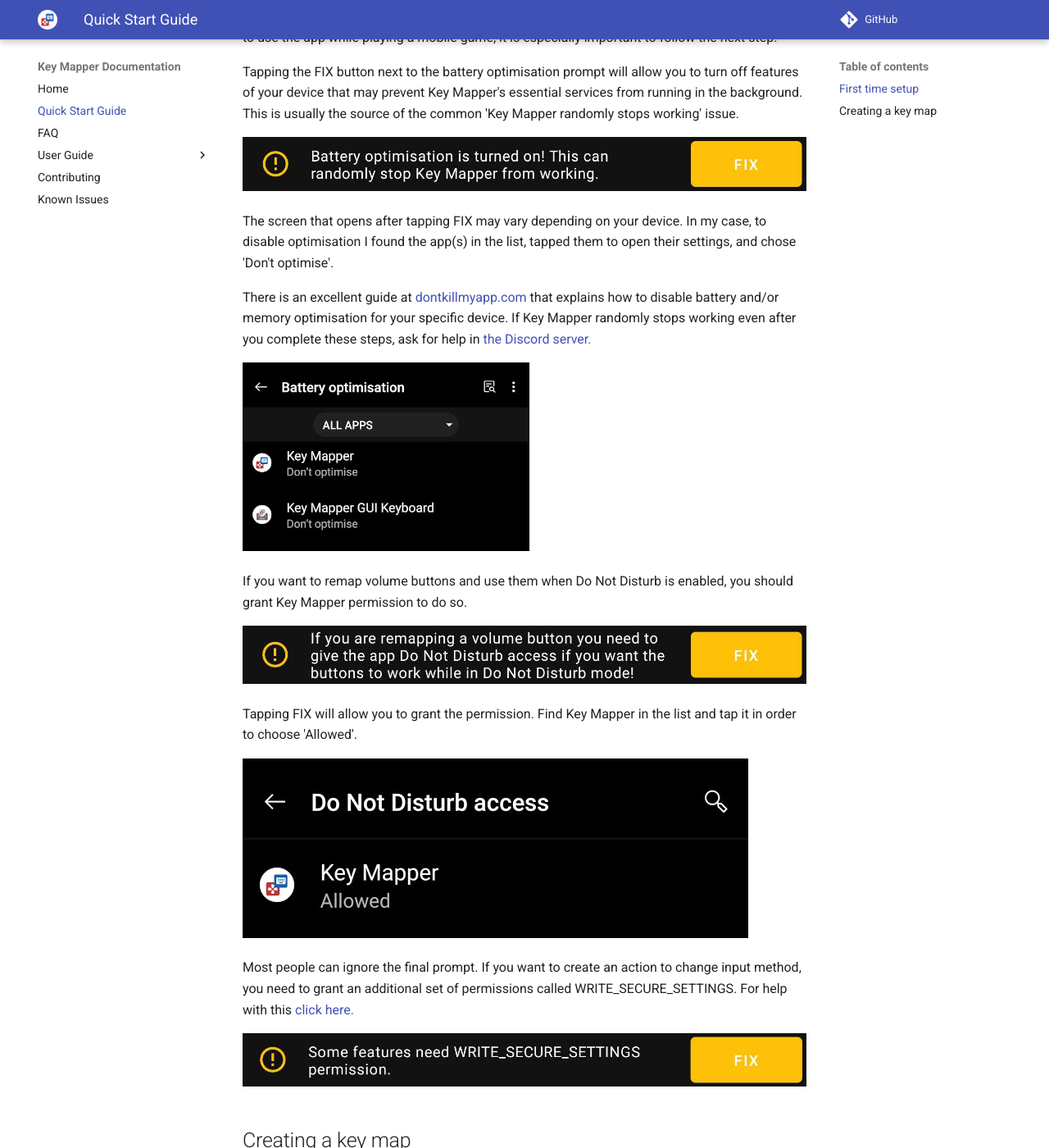
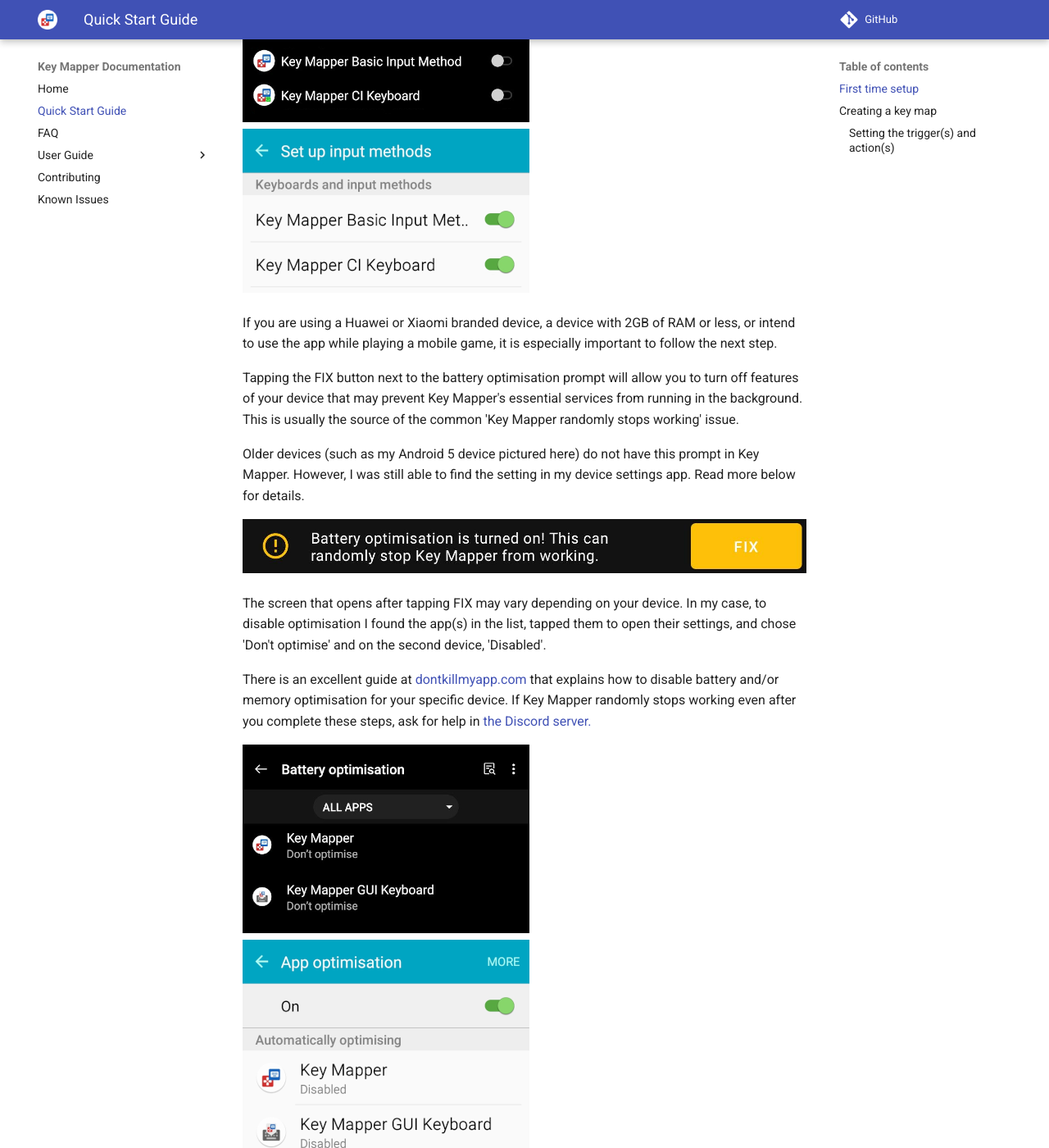
Before and after one commit to keymapperorg/KeyMapper, an MkDocs documentation site: the page built from docs/quick-start.md, in a window 1280 px wide and 1400 px high, scrolled down 2033 px. Shown: the whole window at 82% size. Built offline with MkDocs 1.6.1 and Material for MkDocs 9.7.7, drawn with Linux system fonts in a browser that asks for light colours; comment, search, counter and statistics services are not loaded; some of the changed text lies outside the part shown.

Commit message:
website: added some light mode screenshots and started actions section

```diff
--- a/docs/quick-start.md
+++ b/docs/quick-start.md
@@ -5,8 +5,8 @@
 
 Where screenshots are necessary, this guide uses two devices to demonstrate.
 
-1. OnePlus 7 Pro, Android 11, Dark Theme, high resolution/dpi screen/1440p 16:9
-2. Samsung J3, Android 8, Light Theme, typical resolution/dpi screen/720p 16:9
+1. OnePlus 7 Pro, Android 10, Dark theme, 1440p, tiny font size
+2. Samsung J3 6, Android 5, Light theme, 720p, normal font size
 
 App interface pictured: `keymapper-2.3.0-alpha-ci.709`
 
@@ -17,7 +17,7 @@
 When you open Key Mapper, you will be presented with this screen.
 This screen is referred to as the *Key Mapper home screen*.
 
-![](images/hg-home-empty.png)
+![](images/hg-home-empty.png) ![](images/hg-home-empty-light.png)
 
 Tapping the FIX button next to the accessibility service prompt will allow you to grant Key Mapper permission to run its accessibility service. You must do this for the app to work at all.
 
@@ -25,7 +25,7 @@
 
 You can then tap Key Mapper in your list of available services. There may be many others on this screen and your interface may be slightly different. If nothing happens when you tap FIX, or if you can't enable the service, see [this page](#) or ask for help in the [Discord server](http://keymapper.club).
 
-![](images/hg-settings-services.png)
+![](images/hg-settings-services.png) ![](images/hg-settings-services-light.png)
 
 Tapping the FIX button next to the input method prompt will allow you to enable a Key Mapper compatible keyboard. If you want to perform actions like pressing keyboard keys or entering text you must enable this.
 
@@ -35,21 +35,23 @@
 
 If you want an on-screen keyboard to be available while using Key Mapper, you need to install "Key Mapper GUI Keyboard". It is available on the [Google Play Store](http://gui.keymapper.club), [F-Droid](https://www.f-droid.org/en/packages/io.github.sds100.keymapper.inputmethod.latin/) and [GitHub](https://github.com/sds100/KeyMapperKeyboard/releases).
 
-![](images/hg-settings-input-method.png)
+![](images/hg-settings-input-method.png) ![](images/hg-settings-input-method-light.png)
 
 If you are using a Huawei or Xiaomi branded device, a device with 2GB of RAM or less, or intend to use the app while playing a mobile game, it is especially important to follow the next step.
 
 Tapping the FIX button next to the battery optimisation prompt will allow you to turn off features of your device that may prevent Key Mapper's essential services from running in the background. This is usually the source of the common 'Key Mapper randomly stops working' issue.
 
+Older devices (such as my Android 5 device pictured here) do not have this prompt in Key Mapper. However, I was still able to find the setting in my device settings app. Read more below for details.
+
 ![](images/hg-warn-battery-optimisation.png)
 
-The screen that opens after tapping FIX may vary depending on your device. In my case, to disable optimisation I found the app(s) in the list, tapped them to open their settings, and chose 'Don't optimise'.
+The screen that opens after tapping FIX may vary depending on your device. In my case, to disable optimisation I found the app(s) in the list, tapped them to open their settings, and chose 'Don't optimise' and on the second device, 'Disabled'.
 
 There is an excellent guide at [dontkillmyapp.com](http://dontkillmyapp.com) that explains how to disable battery and/or memory optimisation for your specific device. If Key Mapper randomly stops working even after you complete these steps, ask for help in [the Discord server.](http://keymapper.club)
 
-![](images/hg-settings-battery-optimisation.png)
+![](images/hg-settings-battery-optimisation.png) ![](images/hg-settings-battery-optimisation-light.png)
 
-If you want to remap volume buttons and use them when Do Not Disturb is enabled, you should grant Key Mapper permission to do so.
+If you want to remap volume buttons and use them when Do Not Disturb is enabled, you should grant Key Mapper permission to do so. If you have an older device, you may not have this as an option.
 
 ![](images/hg-warn-dnd.png)
 
@@ -69,10 +71,16 @@
 
 Key Mapper lets you assign actions to triggers that may be different from their default use. A 'volume-up' trigger normally increases the volume when pressed, but this app can change that to something else.
 
+### Setting the trigger(s) and action(s)
+
 To create your first key map, tap the + icon at the bottom of the Key Mapper home screen. You will see one of the two menus below.
 
-![](images/hg-keymap-0.png)
+![](images/hg-keymap-0.png) ![](images/hg-keymap-0-light.png)
 
-In either case, the first step is to record a trigger. Tap the red RECORD TRIGGER button and then push the button that you want to change the function of. In this guide I will demonstrate with Volume Down.
+In either case, the first step is to record a trigger. Tap the red RECORD TRIGGER option and then press the physical button that you want to change the function of. In this guide I will demonstrate with Volume Down.
 
-![](images/hg-keymap-1.png)
+Key Mapper can also create a key map with multiple triggers. If you want to use more than one trigger for one key map, you can press the buttons in the order you will press them to execute the key map. For example, if you wanted to map 'Ctrl' + 'H' to show the device home menu, you should press 'Ctrl' and then 'H'.
+
+![](images/hg-keymap-1.png) ![](images/hg-keymap-1-light.png)
+
+Next, it's time to choose an action. If you have a high-resolution display, you will see the green ADD ACTION button at the bottom of the
```
Also changed, not shown: docs/images/hg-home-empty-light.png (added), docs/images/hg-home-empty.png, docs/images/hg-keymap-0-light.png (added), docs/images/hg-keymap-1-light.png (added), docs/images/hg-keymap-1.png, docs/images/hg-settings-battery-optimisation-light.png (added), docs/images/hg-settings-dnd.png, docs/images/hg-settings-input-method-light.png (added), docs/images/hg-settings-services-light.png (added).
